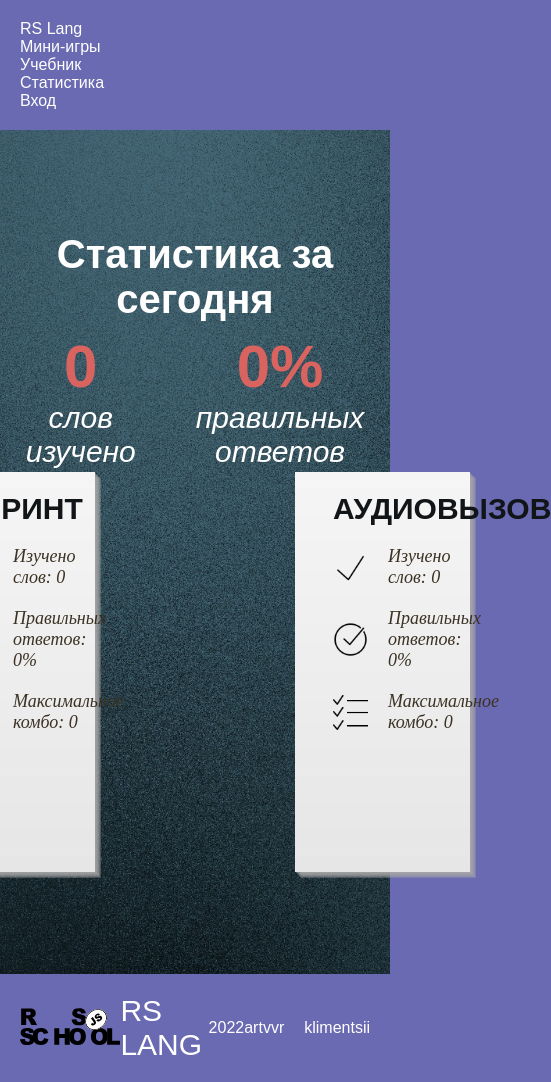
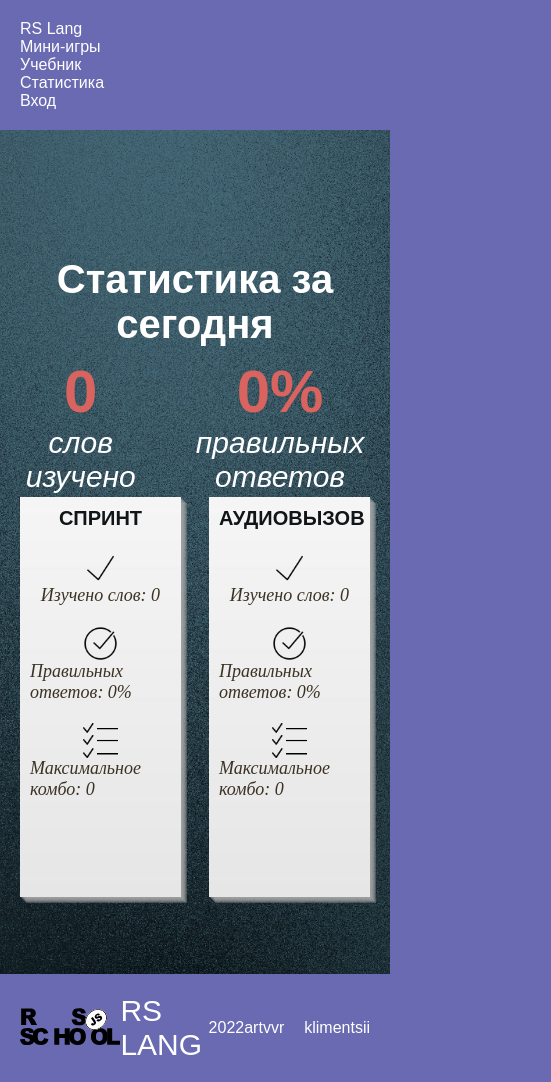
Before and after one commit to klimentsii/rs-lang, an Angular app in the folder rslang/: page /statistics in a window 390 px wide. Shown: the whole page, 551 px wide, since content can reach past the window. Built offline with nearby package versions, Linux system fonts and the light colour scheme.

Commit message:
feat: made 80% adaptive on the site

```diff
--- a/rslang/src/app/pages/mini-games/game-audio-call/game-audio-call.component.css
+++ b/rslang/src/app/pages/mini-games/game-audio-call/game-audio-call.component.css
@@ -66,11 +66,12 @@
 .list-of-words{
   margin-top: 50px;
   display: flex;
+  flex-wrap: wrap;
+  justify-content: center;
 }
 
 .list-words{
   margin-top: 10px;
-
 }
 
 .popup-container::-webkit-scrollbar {
@@ -154,6 +155,7 @@
   border: 3px solid rgba(255, 255, 255, 0.100);
   cursor: pointer;
   animation: words-animation 1s forwards;
+  margin-top: 10px;
 }
 
 @keyframes words-animation {
@@ -297,3 +299,8 @@
   border-color: #18aaaa;
   transition:.5s;
 }
+@media(max-width: 500px) {
+  #imageVolume {
+    width: 100px;
+  }
+}
--- a/rslang/src/app/pages/mini-games/game-sprint/game-sprint.component.css
+++ b/rslang/src/app/pages/mini-games/game-sprint/game-sprint.component.css
@@ -272,3 +272,11 @@
   padding: 0 15px;
   color: #778899;
 }
+
+
+
+@media(max-width: 600px) {
+  .words {
+    font-size: 20px;
+  }
+}
--- a/rslang/src/app/pages/page-games/page-games.component.css
+++ b/rslang/src/app/pages/page-games/page-games.component.css
@@ -173,4 +173,18 @@
   .name-of-game {
     font-size: 16px;
   }
+  .game {
+    width: 100%;
+    height: max-content;
+  }
+  .image-of-game {
+    width: 50px;
+    height: 50px;
+  }
+  .game:nth-child(2) {
+    margin-top: 20px;
+  }
+  .btn-start {
+    margin-top: 10px;
+  }
 }
--- a/rslang/src/app/pages/statistics-page/statistics-page.component.css
+++ b/rslang/src/app/pages/statistics-page/statistics-page.component.css
@@ -131,8 +131,27 @@
   .games-results {
     flex-wrap: nowrap;
     width: 100%;
+    justify-content: space-between;
   }
   .block-game {
-    width: 50%;
+    width: 46%;
+    margin: 0;
   }
 }
+@media(max-width: 600px) {
+  .title-game {
+    font-size: 20px;
+  }
+  .block-game {
+    padding: 10px;
+  }
+  .list-content {
+    flex-direction: column;
+  }
+  .li-content-info {
+    margin: 0;
+  }
+  .title-statistics {
+    margin-top: 50px;
+  }
+}
```
Also changed, not shown: rslang/src/app/pages/auth/auth.component.css (+11 -0 lines).
